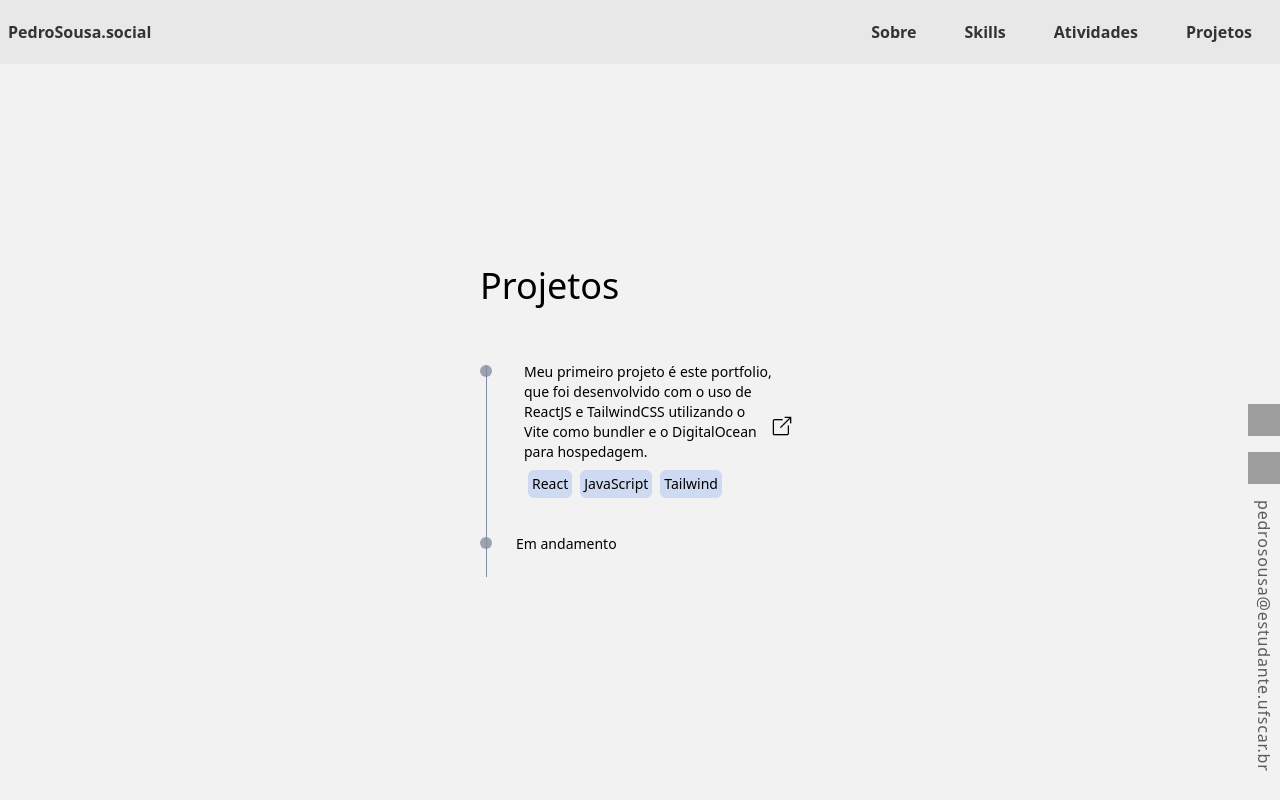
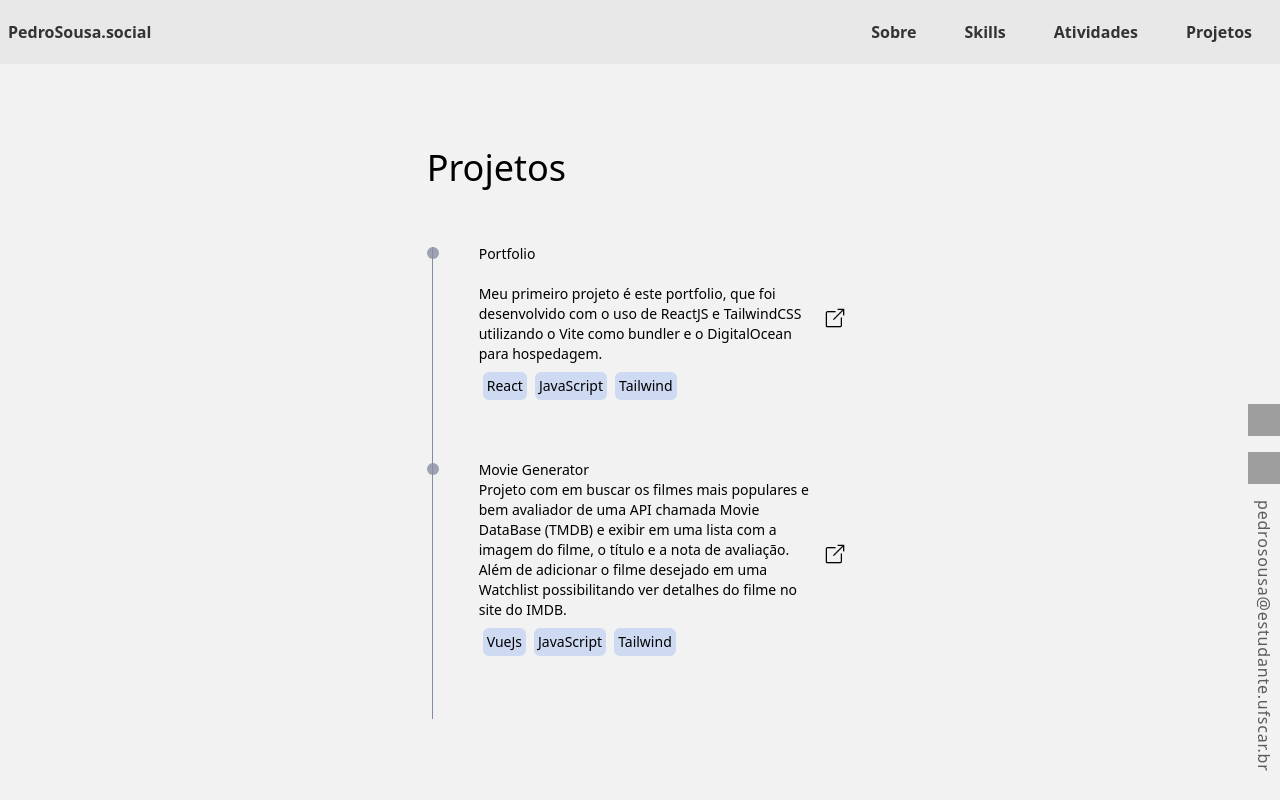
Before and after one commit to pedrocanddz/react-portfolio, a React (Vite) app: page /Projetos in a window 1280 px wide. Built offline with nearby package versions, Linux system fonts and the light colour scheme; grey boxes are pictures that could not be loaded.

Commit message:
Movie generator adicionado em projetos

```diff
--- a/src/components/Projetos.jsx
+++ b/src/components/Projetos.jsx
@@ -4,10 +4,10 @@ import arrow from '../img/arrow.png';
 const Projetos = () => {
   return (
     <section className='h-screen flex justify-center align-center items-center pt-10'>
-        <div className='texto-claro w-80' data-aos='fade-down'>
+        <div className='texto-claro w-1/3' data-aos='fade-down'>
             <h2 className='text-4xl'>Projetos</h2>
             <ul className='mt-8'  >
-                <a href="https://github.com/pedrocanddz/react-portfolio">
+                <a href="https://github.com/pedrocanddz/react-portfolio" target='_blank'>
                     <li className='relative flex gap-6 pb-5 items-baseline ' data-aos='fade-down'>
                         <div className='before:absolute before:left-[5.5px] before:h-full before:w-[1px] before:bg-azul-claro'>
                             <svg xmlns="http://www.w3.org/2000/svg" width="12" height="12" class="bi bi-circle-fill fill-gray-400" viewBox="0 0 16 16">
@@ -17,11 +17,13 @@ const Projetos = () => {
                         <div className='text-sm flex justify-between hover:shadow-inner
                          hover:matrix3d(1, 0, 0, 0, 0, 1, 0, 0, 0, 0, 1, 0, 0, 0, 0, 1)
                          hover:drop-shadow-lg py-4 px-2 rounded-lg'>
-                            <div>
+                            <div className='px-2'>
                                 <p className='mt-2'>
-                                    Meu primeiro projeto é este portfolio, que foi desenvolvido
+                                    <h4>Portfolio</h4>
+                                    <br />
+                                    <p>Meu primeiro projeto é este portfolio, que foi desenvolvido
                                     com o uso de ReactJS e TailwindCSS utilizando o Vite como bundler
-                                    e o DigitalOcean para hospedagem.
+                                    e o DigitalOcean para hospedagem.</p>
                                 </p>
 
                                 <div className='flex flex-wrap mt-2'>
@@ -34,16 +36,35 @@ const Projetos = () => {
                         </div>
                     </li>
                 </a>
+                <a href="https://github.com/pedrocanddz/movie-generator" target='_blank'>
                     <li className='relative flex gap-6 pb-5 items-baseline' data-aos='fade-down'>
                         <div className='before:absolute before:left-[5.5px] before:h-full before:w-[1px] before:bg-azul-claro'>
                             <svg xmlns="http://www.w3.org/2000/svg" width="12" height="12" class="bi bi-circle-fill fill-gray-400" viewBox="0 0 16 16">
                                 <circle cx="8" cy="8" r="8" />
                             </svg>
                         </div>
-                    <div className='text-sm'>
-                        <p>Em andamento</p>
+                        <div className='text-sm flex justify-between hover:shadow-inner
+                            hover:matrix3d(1, 0, 0, 0, 0, 1, 0, 0, 0, 0, 1, 0, 0, 0, 0, 1)
+                            hover:drop-shadow-lg py-4 px-2 rounded-lg'>
+                                <div className='px-2'>
+                                    <p className='mt-2'>
+                                        <h4>Movie Generator</h4>
+                                        <p>Projeto com em buscar os filmes mais populares e bem avaliador de uma API chamada Movie DataBase
+                                            (TMDB) e exibir em uma lista com a imagem do filme, o título e a nota de avaliação.
+                                            Além de adicionar o filme desejado em uma Watchlist possibilitando ver detalhes do filme no site do IMDB.
+                                        </p>
+                                    </p>
+
+                                    <div className='flex flex-wrap mt-2'>
+                                        <p className='p-1 mx-1 bg-claro-neve rounded-md'>VueJs</p>
+                                        <p className='p-1 mx-1 bg-claro-neve rounded-md'>JavaScript</p>
+                                        <p className='p-1 mx-1 bg-claro-neve rounded-md' >Tailwind</p>
+                                    </div>
+                                </div>
+                                <img className='w-[20px] h-[20px] m-auto align-rigth' src={arrow} alt="" />
                             </div>
                     </li>
+                </a>
             </ul>
         </div>
     </section>
```
Lines whose indentation alone changed are shown as unchanged.
